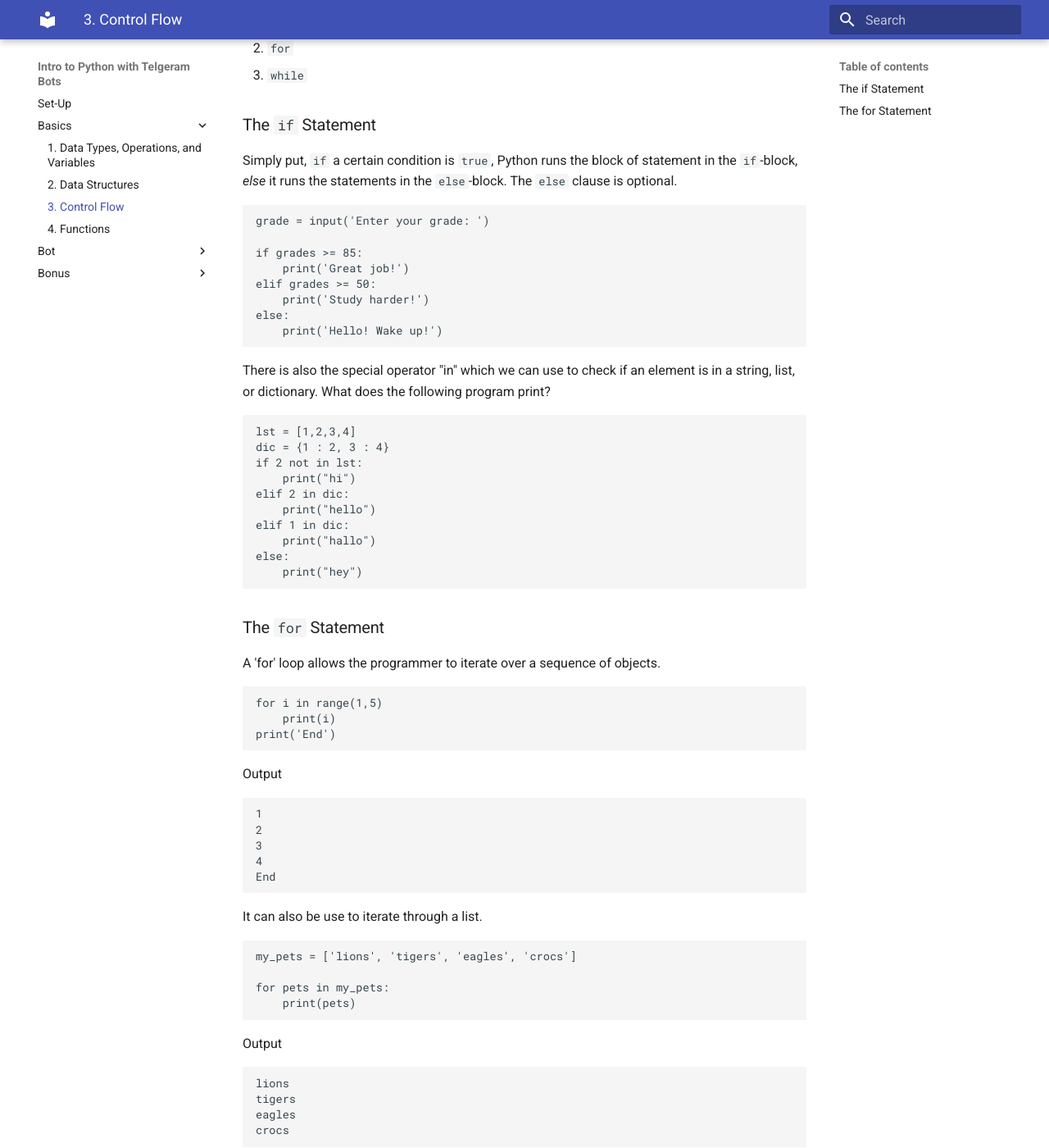
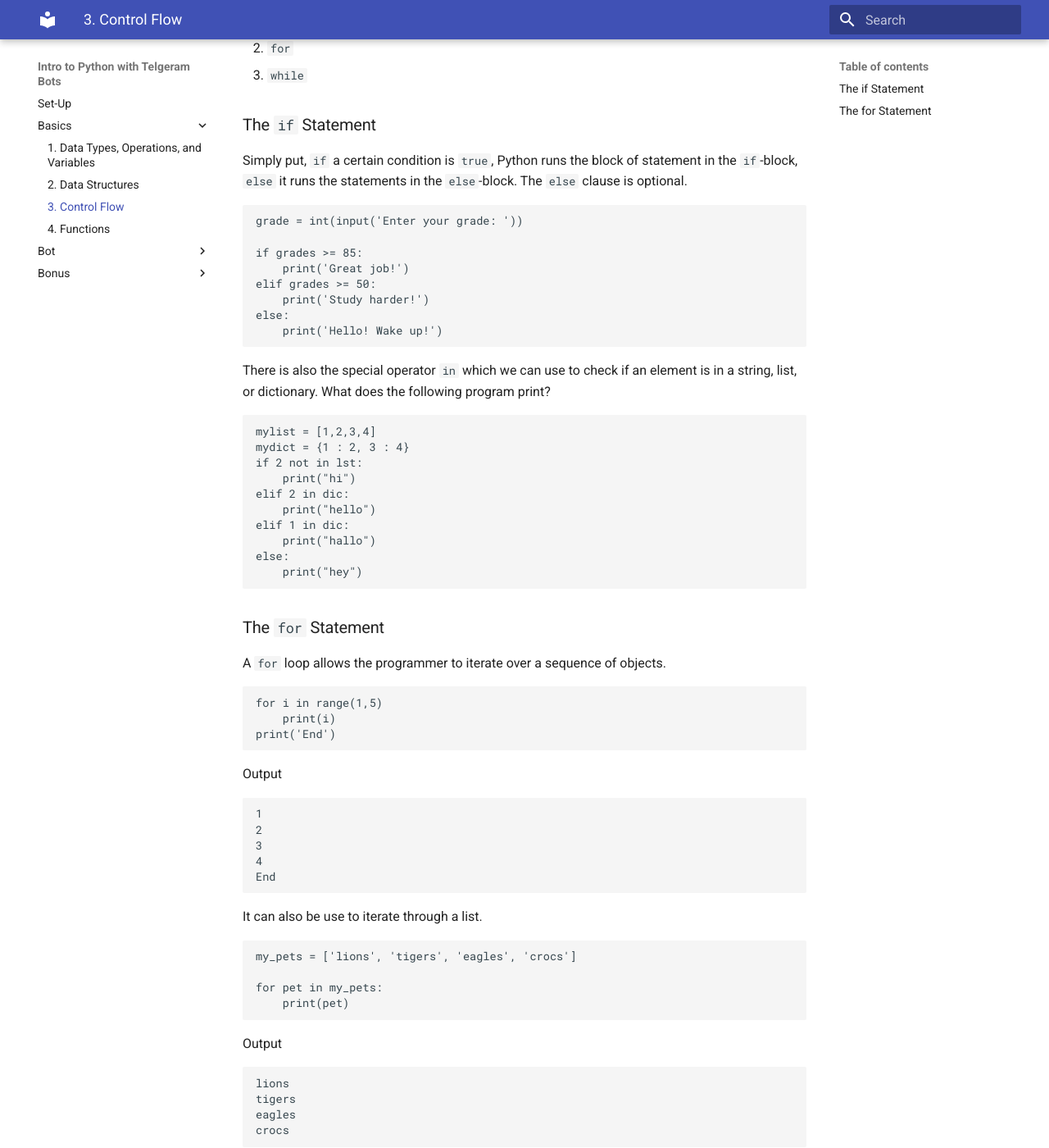
Before and after one commit to USP-Python/USP-Python.github.io, an MkDocs documentation site: the page built from docs/03-basics.md, in a window 1280 px wide and 1400 px high, scrolled down 302 px. Shown: the whole window at 82% size. Built offline with MkDocs 1.6.1 and Material for MkDocs 9.7.7, drawn with Linux system fonts in a browser that asks for light colours; old or Windows-style settings are respelled for this version of MkDocs; some of the changed text lies outside the part shown.

````diff
--- a/docs/03-basics.md
+++ b/docs/03-basics.md
@@ -7,10 +7,10 @@ This is achieved using _control flow_ statements. There are 3 common control flo
 3. `while`
 
 ### The `if` Statement
-Simply put, `if` a certain condition is `true`, Python runs the block of statement in the `if`-block, _else_ it runs the statements in the `else`-block. The `else` clause is optional.
+Simply put, `if` a certain condition is `true`, Python runs the block of statement in the `if`-block, `else` it runs the statements in the `else`-block. The `else` clause is optional.
 
 ```python
-grade = input('Enter your grade: ')
+grade = int(input('Enter your grade: '))
 
 if grades >= 85:
     print('Great job!')
@@ -20,11 +20,11 @@ else:
     print('Hello! Wake up!')
 ```
 
-There is also the special operator "in" which we can use to check if an element is in a string, list, or dictionary. What does the following program print?
+There is also the special operator `in` which we can use to check if an element is in a string, list, or dictionary. What does the following program print?
 
 ```python
-lst = [1,2,3,4]
-dic = {1 : 2, 3 : 4}
+mylist = [1,2,3,4]
+mydict = {1 : 2, 3 : 4}
 if 2 not in lst:
     print("hi")
 elif 2 in dic:
@@ -36,7 +36,7 @@ else:
 ```
 
 ### The `for` Statement
-A 'for' loop allows the programmer to iterate over a sequence of objects.
+A `for` loop allows the programmer to iterate over a sequence of objects.
 
 ```python
 for i in range(1,5)
@@ -59,8 +59,8 @@ It can also be use to iterate through a list.
 ```python
 my_pets = ['lions', 'tigers', 'eagles', 'crocs']
 
-for pets in my_pets:
-    print(pets)
+for pet in my_pets:
+    print(pet)
 ```
 
 Output
@@ -75,9 +75,9 @@ crocs
 Let's now try writing a program to find the average of the values in a list.
 
 ```python
-lst = [1, 2, 3, 4]
+mylist = [1, 2, 3, 4]
 total = 0
-for x in lst:
+for x in mylist:
     total = total + x
 result = total / len(lst)
 print(result)
````
Also changed, not shown: docs/02-basics.md (+4 -0 lines), docs/05-bot.md (+49 -0 lines).
